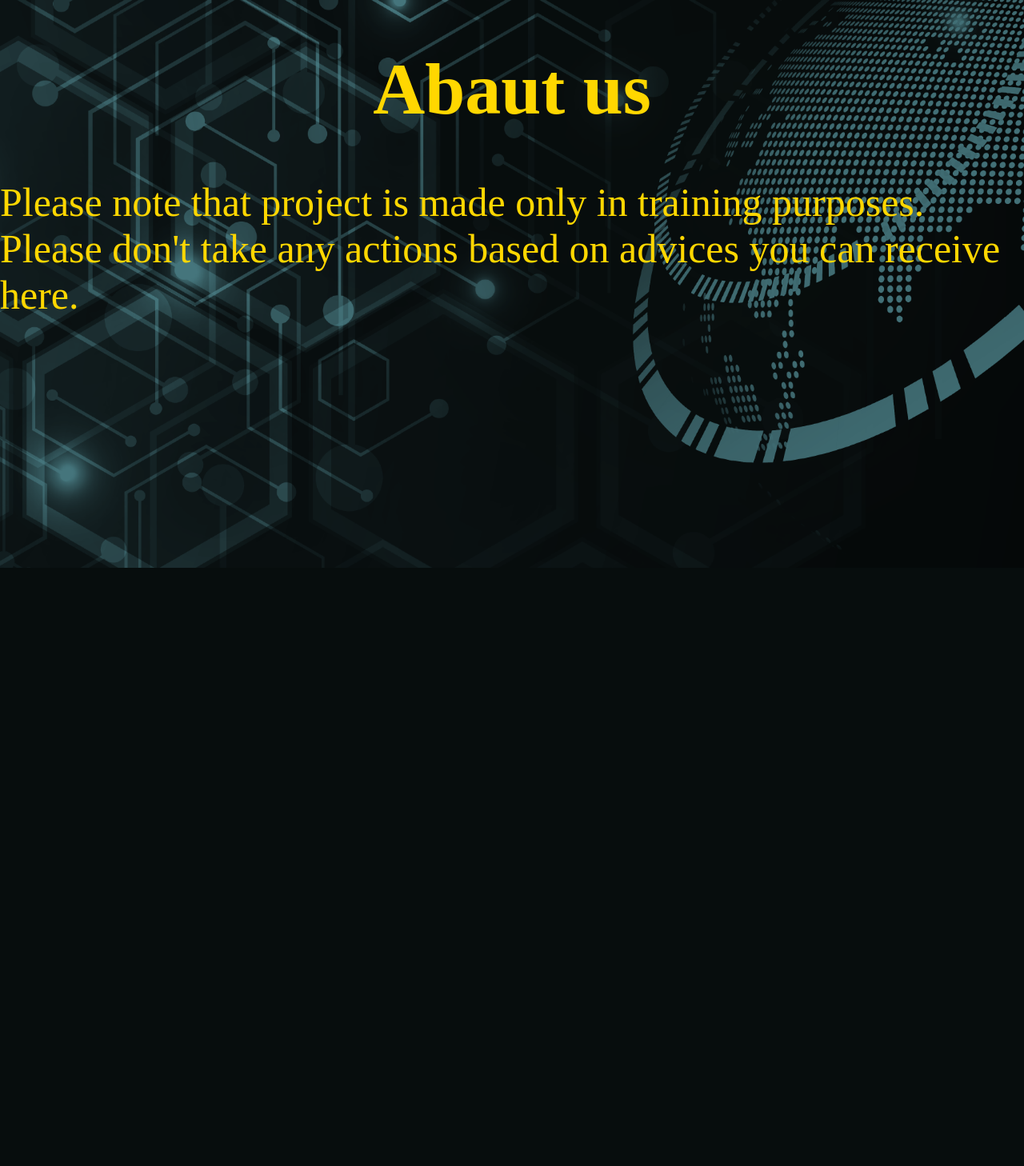
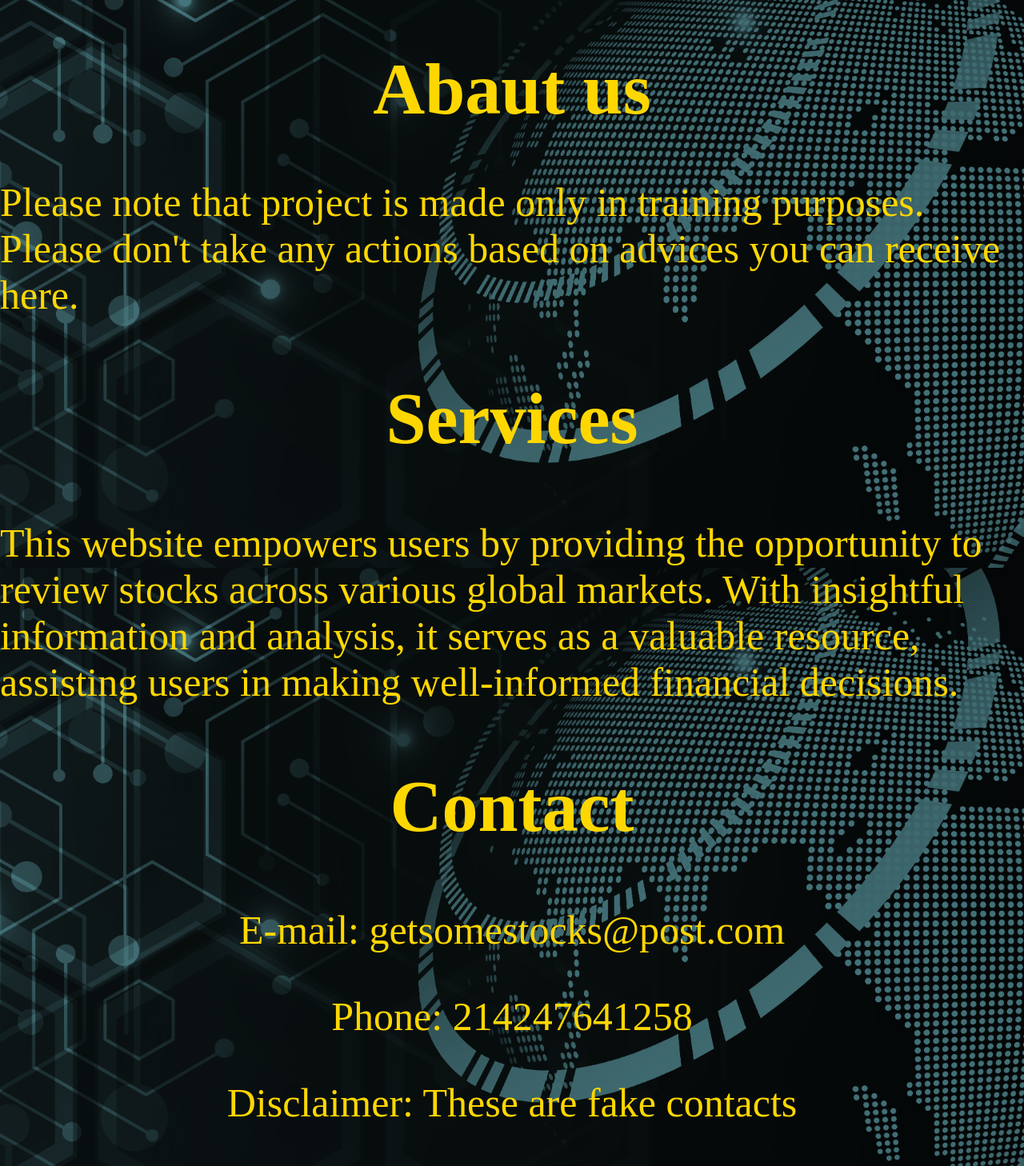
Before and after one commit to DawidLycz/Get-Some-Stocks, a Django app: page /getsomestocks/about/ in a window 1280 px wide. Shown: the part 90-1548 px from the top of the page at 80% size. Before the commit the page ends 800 px from the top, so only its background shows below. Run offline with Django 4.2, Linux system fonts and the light colour scheme.

Commit message:
readme update and about us update

```diff
--- a/getstocks/getstocks/settings.py
+++ b/getstocks/getstocks/settings.py
@@ -27,9 +27,9 @@ DATABASE_PASSWORD = 'Y7y7y7y7!!'
 
 
 # SECURITY WARNING: don't run with debug turned on in production!
-DEBUG = True
+DEBUG = False
 
-ALLOWED_HOSTS = ['.vercel.app']
+ALLOWED_HOSTS = []
 
 
 # Application definition
--- a/getstocks/getstocksapp/templates/getstocksapp/about_us.html
+++ b/getstocks/getstocksapp/templates/getstocksapp/about_us.html
@@ -7,4 +7,12 @@
 {% block content %}
     <h1>Abaut us</h1>
     <a style= "font-size: 50px; color: gold; text-align: center;">Please note that project is made only in training purposes. Please don't take any actions based on advices you can receive here. </a>
-{% endblock %}
+    <h2 style="font-size: 90px; color: gold; text-align: center; ">Services</h2>
+    <a style="font-size: 50px; color: gold; text-align: center;">
+        This website empowers users by providing the opportunity to review stocks across various global markets. With insightful information and analysis, it serves as a valuable resource, assisting users in making well-informed financial decisions.
+    </a>
+    <h2 style= "font-size: 90px; color: gold; text-align: center; ">Contact</h2>
+    <p style= "font-size: 50px; color: gold; text-align: center;">E-mail: getsomestocks@post.com</p>
+    <p style= "font-size: 50px; color: gold; text-align: center;">Phone: 214247641258</p>
+    <p style= "font-size: 50px; color: gold; text-align: center;">Disclaimer: These are fake contacts</p>
+    {% endblock %}
```
Also changed, not shown: README.md, getstocks/vercel.json (deleted).
